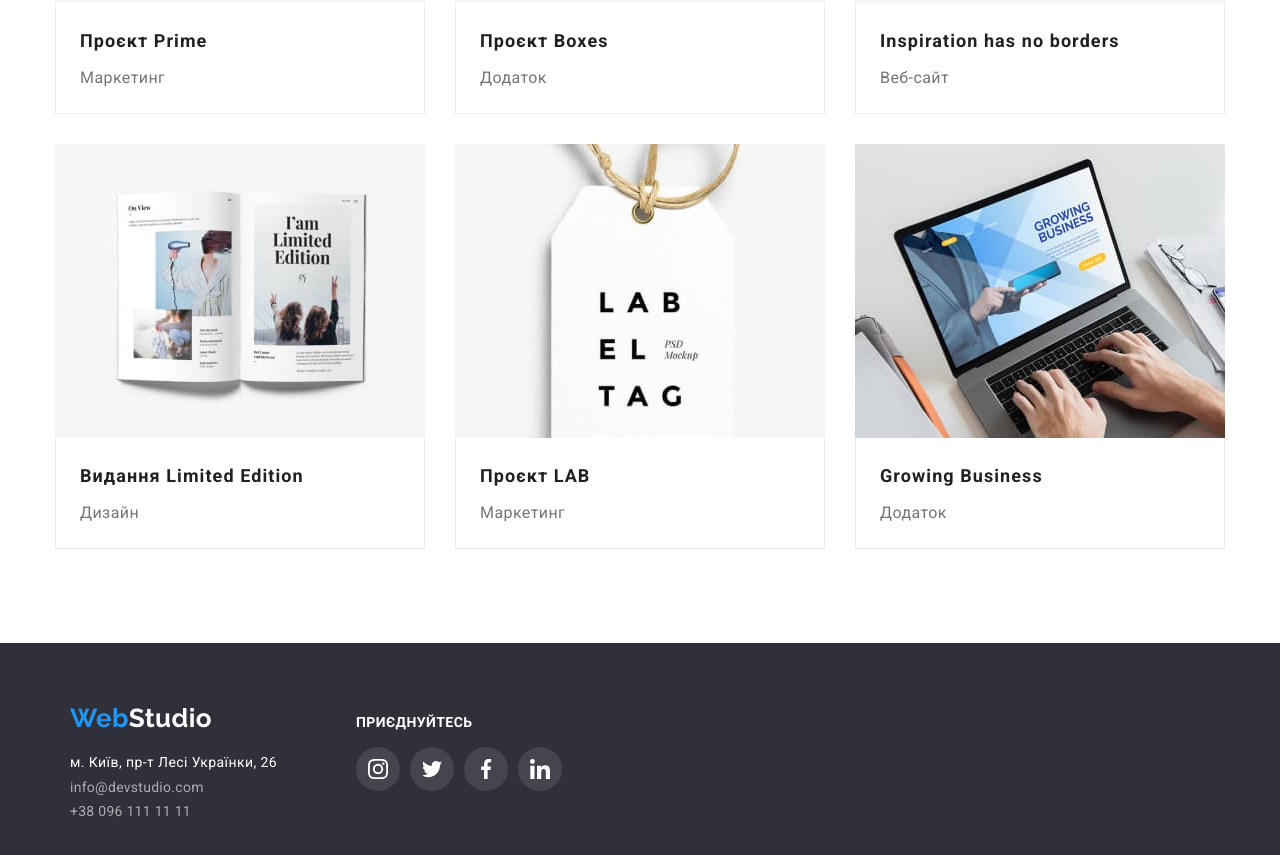
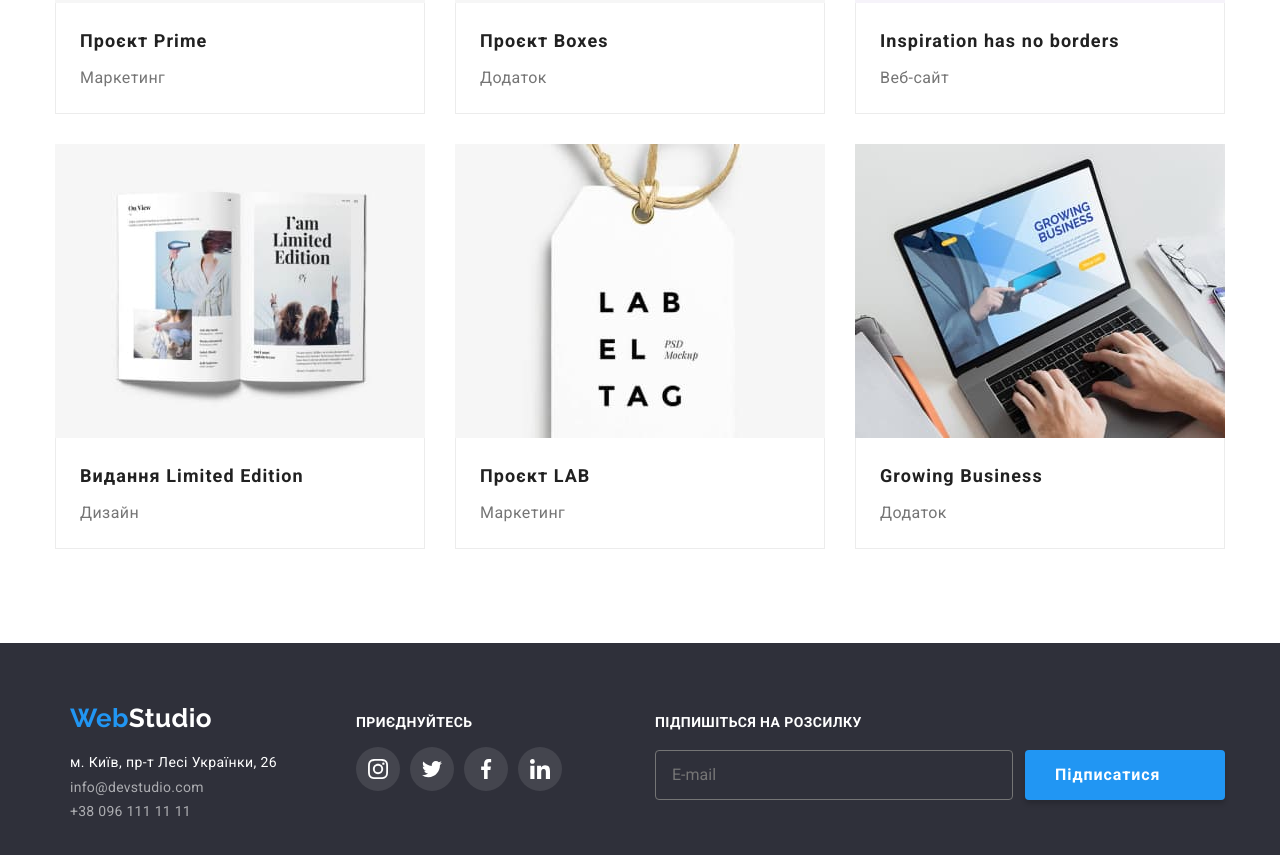
Before and after one commit to YurecUA/goit-markup-hw-06, a plain HTML site: page portfolio.html in a window 1280 px wide. Shown: the part 989-1844 px from the top of the page. Drawn offline with nearby package versions, Linux system fonts and the light colour scheme.

Commit message:
Добавление разметки

```diff
--- a/portfolio.html
+++ b/portfolio.html
@@ -342,6 +342,28 @@
             </li>
           </ul>
         </div>
+        <div class="footer-subscribe">
+          <form>
+            <label for="footer-subscribe-input" class="footer-subscribe-label"
+              >Підпишіться на розсилку</label
+            >
+            <div class="footer-subscribe-container">
+              <input
+                type="email"
+                name="email"
+                id="footer-subscribe-input"
+                class="footer-subscribe-input"
+                placeholder="E-mail"
+              />
+              <button type="submit" class="footer-subscribe-button">
+                <p class="footer-subscribe-button-text">Підписатися</p>
+                <svg class="icon" width="24" height="24">
+                  <use href="./images/icons.svg#icon-send"></use>
+                </svg>
+              </button>
+            </div>
+          </form>
+        </div>
       </div>
     </footer>
   </body>
```
